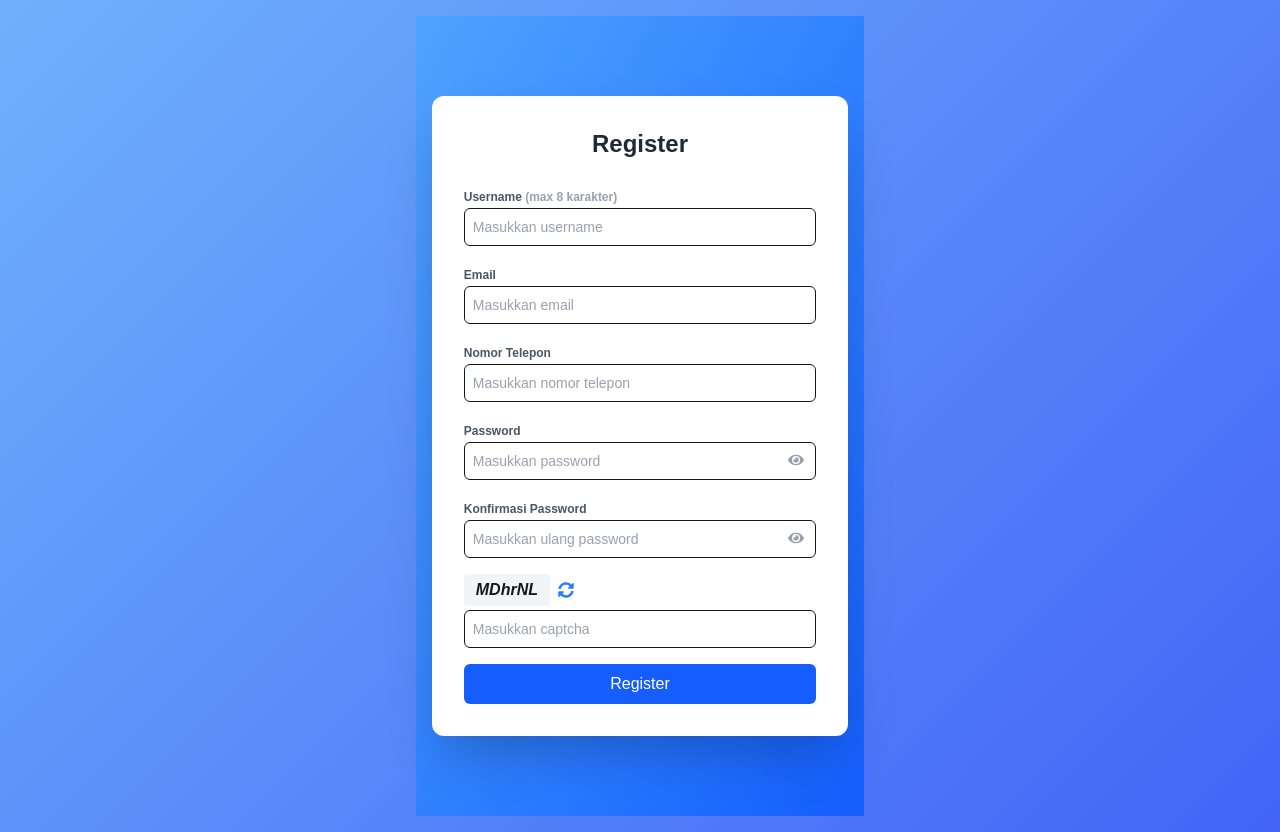
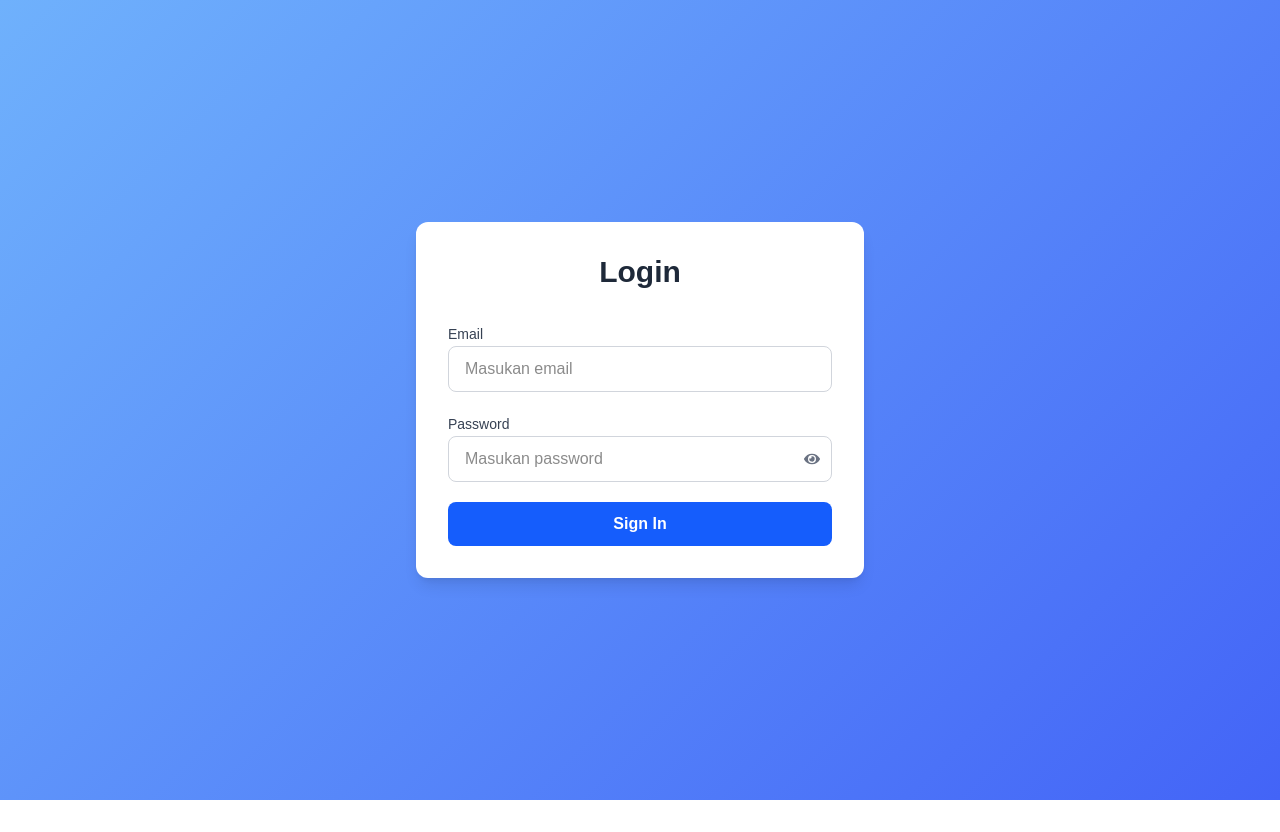
Before and after one commit to mithagresiaharahap241713057-droid/react-hooks-y-xxxx, a Next.js app: page /auth/login in a window 1280 px wide. After the commit the page ends 800 px from the top, so only its background shows below. Built offline with nearby package versions, Linux system fonts and the light colour scheme.

Commit message:
Update page.tsx
initial commit

```diff
--- a/src/app/auth/login/page.tsx
+++ b/src/app/auth/login/page.tsx
@@ -1,276 +1,86 @@
-"use client";
+'use client';
 
-import { useState, useEffect, useRef } from "react";
-import { FaGoogle, FaGithub, FaFacebook, FaEye, FaEyeSlash, FaSyncAlt } from "react-icons/fa";
+import { useState } from 'react';
+import { useRouter } from 'next/navigation';
+import AuthFromWrapper from '../../../components/AuthFromWrapper';
+import { toast } from 'react-toastify';
+import { FaEye, FaEyeSlash } from "react-icons/fa";
 
-export default function RegisterPage() {
+const LoginPage = () => {
+    const router = useRouter();
     const [formData, setFormData] = useState({
-    username: "",
-    email: "",
-    phone: "",
-    password: "",
-    confirmPassword: "",
-    captchaInput: ""
+        email: '',
+        password: ''
     });
-
-  const [errors, setErrors] = useState<Record<string, string>>({});
     const [showPassword, setShowPassword] = useState(false);
-  const [showConfirmPassword, setShowConfirmPassword] = useState(false);
-  const [strength, setStrength] = useState(0);
-
-  const emailRef = useRef<HTMLInputElement>(null);
-  const staticCaptcha = "MDhrNL";
-
-  // 🔥 Strength + harus cocok untuk 100%
-  useEffect(() => {
-    let calculatedStrength =
-      (formData.password.length > 7 ? 25 : 0) +
-      (/[A-Z]/.test(formData.password) ? 25 : 0) +
-      (/[0-9]/.test(formData.password) ? 25 : 0) +
-      (/[^A-Za-z0-9]/.test(formData.password) ? 25 : 0);
-
-    if (formData.confirmPassword !== formData.password) {
-      calculatedStrength = Math.min(calculatedStrength, 75);
-    }
-
-    setStrength(calculatedStrength);
-  }, [formData.password, formData.confirmPassword]);
 
     const handleChange = (e: React.ChangeEvent<HTMLInputElement>) => {
         const { name, value } = e.target;
-
-    if (name === "phone") {
-      const onlyNums = value.replace(/\D/g, "");
-      setFormData({ ...formData, [name]: onlyNums });
-    } else {
-      setFormData({ ...formData, [name]: value });
-    }
-
-    // 🔥 REAL-TIME EMAIL VALIDATION
-    if (name === "email") {
-      const emailPattern = /^[a-zA-Z0-9._-]+@[a-zA-Z0-9.-]+\.(com|net|co)$/;
-
-      if (value && !emailPattern.test(value)) {
-        setErrors((prev) => ({
-          ...prev,
-          email: "Format email tidak valid"
-        }));
-      } else {
-        setErrors((prev) => {
-          const newErrors = { ...prev };
-          delete newErrors.email;
-          return newErrors;
-        });
-      }
-
-      emailRef.current?.setCustomValidity("");
-    }
-
-    if (errors[name] && name !== "email") {
-      setErrors((prev) => {
-        const newErrors = { ...prev };
-        delete newErrors[name];
-        return newErrors;
-      });
-    }
+        setFormData(prev => ({ ...prev, [name]: value }));
     };
 
-  const validateForm = () => {
-    const newErrors: Record<string, string> = {};
-    const emailPattern = /^[a-zA-Z0-9._-]+@[a-zA-Z0-9.-]+\.(com|net|co)$/;
+    const handleSubmit = (e: React.FormEvent<HTMLFormElement>) => {
+        e.preventDefault();
 
-    // Username
-    if (!formData.username) newErrors.username = "Username wajib diisi";
-    else if (formData.username.length < 3) newErrors.username = "Username minimal 3 karakter";
-    else if (formData.username.length > 8) newErrors.username = "Username maksimal 8 karakter";
-
-    // Email
-    if (!formData.email) {
-      newErrors.email = "Email wajib diisi";
-      emailRef.current?.setCustomValidity("Email wajib diisi");
-    } else if (!emailPattern.test(formData.email)) {
-      newErrors.email = "Format email tidak valid";
-      emailRef.current?.setCustomValidity(
-        `Sertakan '@' dan domain (.com/.net/.co). '${formData.email}' tidak valid.`
-      );
+        // Validasi Sederhana (Sebelum ada logika sisa kesempatan)
+        if (formData.email === "admin@gmail.com" && formData.password === "admin123") {
+            localStorage.setItem("isLogin", "true");
+            toast.success('Login Berhasil!');
+            router.push('/home');
         } else {
-      emailRef.current?.setCustomValidity("");
-    }
-
-    // Phone
-    if (!formData.phone) newErrors.phone = "Nomor telepon wajib diisi";
-    else if (formData.phone.length < 10) newErrors.phone = "Nomor telepon minimal 10 karakter";
-
-    // Password
-    if (!formData.password) newErrors.password = "Password wajib diisi";
-    else if (formData.password.length < 8) newErrors.password = "Password minimal 8 karakter";
-
-    // Confirm Password
-    if (!formData.confirmPassword) {
-      newErrors.confirmPassword = "Konfirmasi password wajib diisi";
-    } else if (formData.confirmPassword !== formData.password) {
-      newErrors.confirmPassword = "Konfirmasi password tidak cocok";
-    }
-
-    // Captcha
-    if (!formData.captchaInput) {
-      newErrors.captchaInput = "Captcha wajib diisi";
-    } else if (formData.captchaInput !== staticCaptcha) {
-      newErrors.captchaInput = "Harus sesuai dengan captcha yang ditampilkan";
-    }
-
-    return newErrors;
-  };
-
-  const handleSubmit = (e: React.FormEvent) => {
-    e.preventDefault();
-    const validationErrors = validateForm();
-
-    if (Object.keys(validationErrors).length > 0) {
-      setErrors(validationErrors);
-
-      // 🔥 Popup browser + fokus ke email
-      if (validationErrors.email) {
-        emailRef.current?.reportValidity();
-        emailRef.current?.focus();
-      }
-    } else {
-      alert("Register Berhasil!");
+            toast.error('Email atau Password salah!');
         }
     };
 
     return (
-    <div className="min-h-screen bg-gradient-to-br from-blue-400 to-blue-600 flex items-center justify-center p-4 font-sans">
-      <div className="bg-white w-full max-w-md rounded-xl shadow-2xl p-8">
-
-        <h2 className="text-2xl font-bold text-center text-gray-800 mb-6">
-          Register
-        </h2>
-
-        <form onSubmit={handleSubmit} className="space-y-4">
-
-          {/* Username */}
-          <div>
-            <label className="text-xs font-semibold text-gray-600">
-              Username <span className="text-gray-400">(max 8 karakter)</span>
-            </label>
+        <AuthFromWrapper title="Login">
+            <form onSubmit={handleSubmit} className="space-y-5 w-full">
+                {/* EMAIL */}
+                <div className="space-y-2">
+                    <label className="text-sm font-medium text-gray-700">Email</label>
                     <input
-              name="username"
-              placeholder="Masukkan username"
-              className="w-full border rounded-md p-2 text-sm placeholder-gray-400 focus:outline-none focus:border-blue-500"
-              value={formData.username}
+                        name="email"
+                        type="email"
+                        value={formData.email}
                         onChange={handleChange}
+                        className="w-full px-4 py-2.5 rounded-lg border border-gray-300 focus:ring-2 focus:ring-blue-400"
+                        placeholder="Masukan email"
+                        required
                     />
-            {errors.username && <p className="text-red-500 text-xs">{errors.username}</p>}
                 </div>
 
-          {/* Email */}
-          <div>
-            <label className="text-xs font-semibold text-gray-600">Email</label>
-            <input
-              ref={emailRef}
-              name="email"
-              type="email"
-              required
-              placeholder="Masukkan email"
-              className="w-full border rounded-md p-2 text-sm placeholder-gray-400 focus:outline-none focus:border-blue-500"
-              value={formData.email}
-              onChange={handleChange}
-            />
-            {errors.email && <p className="text-red-500 text-xs">{errors.email}</p>}
-          </div>
-
-          {/* Phone */}
-          <div>
-            <label className="text-xs font-semibold text-gray-600">Nomor Telepon</label>
-            <input
-              name="phone"
-              placeholder="Masukkan nomor telepon"
-              className="w-full border rounded-md p-2 text-sm placeholder-gray-400 focus:outline-none focus:border-blue-500"
-              value={formData.phone}
-              onChange={handleChange}
-            />
-            {errors.phone && <p className="text-red-500 text-xs">{errors.phone}</p>}
-          </div>
-
-          {/* Password */}
-          <div>
-            <label className="text-xs font-semibold text-gray-600">Password</label>
+                {/* PASSWORD */}
+                <div className="space-y-2">
+                    <label className="text-sm font-medium text-gray-700">Password</label>
                     <div className="relative">
                         <input
+                            type={showPassword ? "text" : "password"}
                             name="password"
-                type={showPassword ? "text" : "password"}
-                placeholder="Masukkan password"
-                className="w-full border rounded-md p-2 pr-10 text-sm placeholder-gray-400 focus:outline-none focus:border-blue-500"
                             value={formData.password}
                             onChange={handleChange}
+                            className="w-full px-4 py-2.5 rounded-lg border border-gray-300 focus:ring-2 focus:ring-blue-400"
+                            placeholder="Masukan password"
+                            required
                         />
-              <button type="button" onClick={() => setShowPassword(!showPassword)} className="absolute right-3 top-2.5 text-gray-400">
+                        <button
+                            type="button"
+                            onClick={() => setShowPassword(!showPassword)}
+                            className="absolute right-3 top-1/2 -translate-y-1/2 text-gray-500"
+                        >
                             {showPassword ? <FaEyeSlash /> : <FaEye />}
                         </button>
                     </div>
-            {errors.password && <p className="text-red-500 text-xs">{errors.password}</p>}
-
-            {formData.password && (
-              <div className="mt-2">
-                <div className="w-full bg-gray-200 h-1.5 rounded-full">
-                  <div
-                    className={`h-full ${
-                      strength < 50 ? "bg-red-500" : strength < 100 ? "bg-yellow-500" : "bg-green-500"
-                    }`}
-                    style={{ width: `${strength}%` }}
-                  />
-                </div>
-                <p className="text-[10px] text-right text-gray-500">
-                  Strength: {strength}%
-                </p>
-              </div>
-            )}
                 </div>
 
-          {/* Confirm Password */}
-          <div>
-            <label className="text-xs font-semibold text-gray-600">Konfirmasi Password</label>
-            <div className="relative">
-              <input
-                name="confirmPassword"
-                type={showConfirmPassword ? "text" : "password"}
-                placeholder="Masukkan ulang password"
-                className="w-full border rounded-md p-2 pr-10 text-sm placeholder-gray-400 focus:outline-none focus:border-blue-500"
-                value={formData.confirmPassword}
-                onChange={handleChange}
-              />
-              <button type="button" onClick={() => setShowConfirmPassword(!showConfirmPassword)} className="absolute right-3 top-2.5 text-gray-400">
-                {showConfirmPassword ? <FaEyeSlash /> : <FaEye />}
+                <button
+                    type="submit"
+                    className="w-full py-2.5 rounded-lg text-white font-semibold bg-blue-600 hover:bg-blue-700"
+                >
+                    Sign In
                 </button>
-            </div>
-            {errors.confirmPassword && <p className="text-red-500 text-xs">{errors.confirmPassword}</p>}
-          </div>
+            </form>
+        </AuthFromWrapper>
+    );
+};
 
-          {/* Captcha */}
-          <div>
-            <div className="flex items-center gap-2 mb-1">
-              <div className="bg-gray-100 px-3 py-1 rounded font-bold italic">
-                {staticCaptcha}
-              </div>
-              <FaSyncAlt className="cursor-pointer text-blue-500" />
-            </div>
-            <input
-              name="captchaInput"
-              placeholder="Masukkan captcha"
-              className="w-full border rounded-md p-2 text-sm placeholder-gray-400 focus:outline-none focus:border-blue-500"
-              value={formData.captchaInput}
-              onChange={handleChange}
-            />
-            {errors.captchaInput && <p className="text-red-500 text-xs">{errors.captchaInput}</p>}
-          </div>
-
-          <button className="w-full bg-blue-600 text-white py-2 rounded-md hover:bg-blue-700 transition">
-            Register
-          </button>
-
-        </form>
-      </div>
-    </div>
-  );
-}
+export default LoginPage;
```
Lines whose indentation alone changed are shown as unchanged.
